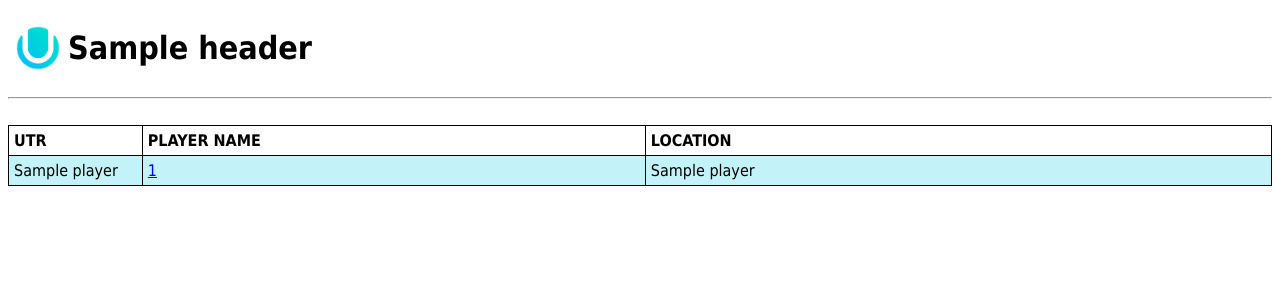
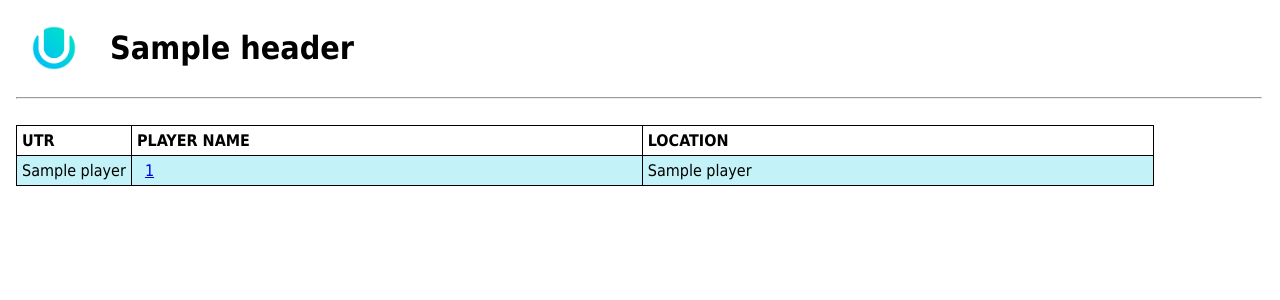
Before and after one commit to ozchamo/UTR, a Flask app: template templates/results.html in a window 1280 px wide. Shown: the top 300 px of the page. Run offline with Flask 2, Linux system fonts and the light colour scheme; the template is opened without the code that fills it: most values are stand-ins (such as "Sample title", 1, 10 or a date in 2020).

Commit message:
Good looks

```diff
--- a/search-player-UTR-flask.py
+++ b/search-player-UTR-flask.py
@@ -144,9 +144,9 @@ def navigate_search_selection():
     searchselection = request.form['searchoption']
 
     if searchselection == "searchbynamelist":
-        return(render_template('searchplayersbynames.html', header="UTR Group Search by names"))
+        return(render_template('searchplayersbynames.html', header="UTR Group Search by Player Name(s)"))
     if searchselection == "searchbyurl":
-        return(render_template('searchplayersbyeventurl.html', header = "UTR Group Search by event URL"))
+        return(render_template('searchplayersbyeventurl.html', header = "UTR Group Search by Event URL"))
     if searchselection == "searchplayerjson":
         return(render_template('dumpplayerinfo.html', header = "UTR Single player JSON download"))
 
--- a/static/css/style.css
+++ b/static/css/style.css
@@ -1,5 +1,5 @@
 
-body *{ font-family: Tahoma, sans-serif;}
+body *{ font-family: Tahoma, sans-serif; margin-left:8px; margin-right:10px; }
 
 table, th, td {
     border:1px solid black;
@@ -15,6 +15,6 @@ tr:nth-child(even) {
 }
 
 .box {
-   display: flex;
+  display: flex;
   align-items:center;
 }
--- a/templates/results.html
+++ b/templates/results.html
@@ -16,11 +16,11 @@
   </div>
   <HR><BR>
 
-  <TABLE style="width:100%">
+  <TABLE style="width:90%">
     <TR style="height:30px">
-      <TH style="width:10%">UTR</TH>
-      <TH style="width:40%">PLAYER NAME </TH>
-      <TH style="width:50%">LOCATION</TH>
+      <TH style="width:6%">UTR</TH>
+      <TH style="width:30%">PLAYER NAME </TH>
+      <TH style="width:30%">LOCATION</TH>
     </TR>
     {% for player in playerlist %}
     <TR style="height:30px">
--- a/templates/searchoptions.html
+++ b/templates/searchoptions.html
@@ -11,7 +11,7 @@
 
 <div class="box">
   <img src="/static/utrlogo.png" height="60">
-  <span><H1>{{ header }}</H1></span>
+  <H1>{{ header }}</H1>
 </div>
 <HR><BR>
 
--- a/templates/searchplayersbyeventurl.html
+++ b/templates/searchplayersbyeventurl.html
@@ -11,7 +11,7 @@
 
 <div class="box">
   <img src="/static/utrlogo.png" height="60">
-  <span><H1>{{ header }}</H1></span>
+  <H1>{{ header }}</H1>
 </div>
 <HR><BR>
 
--- a/templates/searchplayersbynames.html
+++ b/templates/searchplayersbynames.html
@@ -11,7 +11,7 @@
 
 <div class="box">
   <img src="/static/utrlogo.png" height="60">
-  <span><H1>{{ header }}</H1></span>
+  <H1>{{ header }}</H1>
 </div>
 <HR><BR>
 
```
